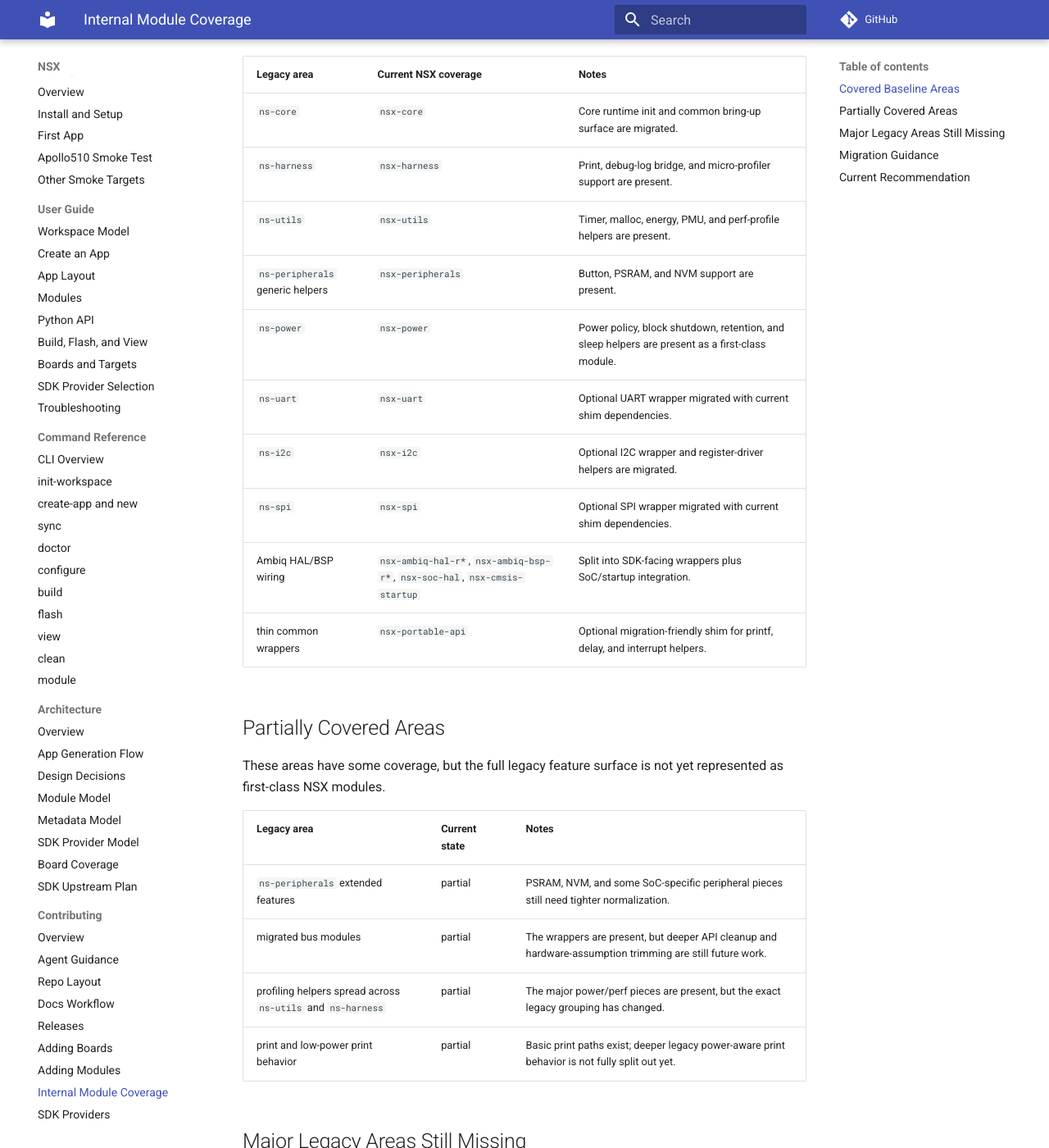
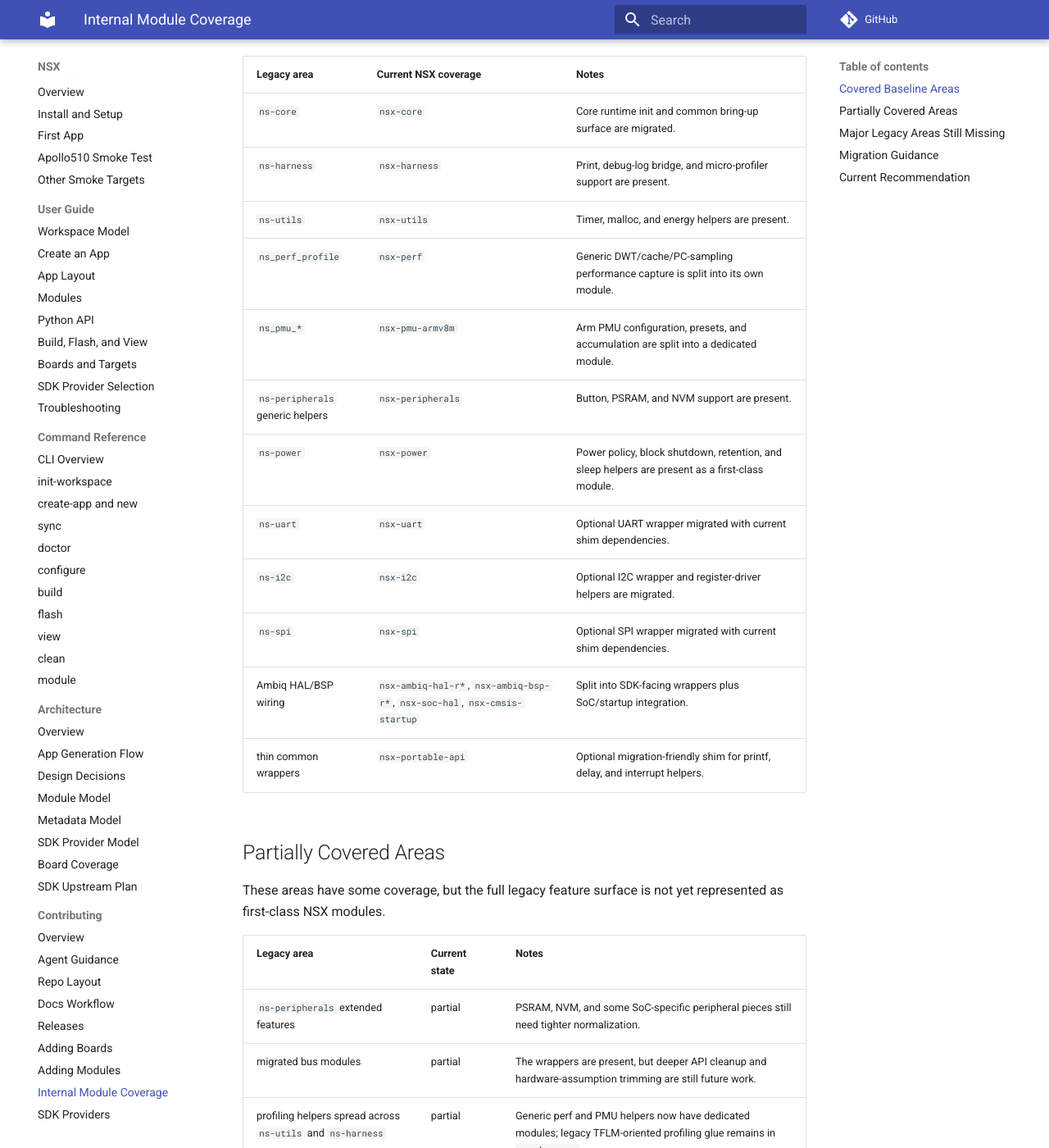
Before and after one commit to AmbiqAI/neuralspotx, an MkDocs documentation site: the page built from docs/contributing/module-coverage.md, in a window 1280 px wide and 1400 px high, scrolled down 363 px. Shown: the whole window at 82% size. Built offline with MkDocs 1.6.1 and Material for MkDocs 9.7.7, drawn with Linux system fonts in a browser that asks for light colours; comment, search, counter and statistics services are not loaded.

Commit message:
feat: register perf and pmu modules

```diff
--- a/docs/contributing/module-coverage.md
+++ b/docs/contributing/module-coverage.md
@@ -14,7 +14,9 @@ These major internal areas already have clear NSX coverage.
 | --- | --- | --- |
 | `ns-core` | `nsx-core` | Core runtime init and common bring-up surface are migrated. |
 | `ns-harness` | `nsx-harness` | Print, debug-log bridge, and micro-profiler support are present. |
-| `ns-utils` | `nsx-utils` | Timer, malloc, energy, PMU, and perf-profile helpers are present. |
+| `ns-utils` | `nsx-utils` | Timer, malloc, and energy helpers are present. |
+| `ns_perf_profile` | `nsx-perf` | Generic DWT/cache/PC-sampling performance capture is split into its own module. |
+| `ns_pmu_*` | `nsx-pmu-armv8m` | Arm PMU configuration, presets, and accumulation are split into a dedicated module. |
 | `ns-peripherals` generic helpers | `nsx-peripherals` | Button, PSRAM, and NVM support are present. |
 | `ns-power` | `nsx-power` | Power policy, block shutdown, retention, and sleep helpers are present as a first-class module. |
 | `ns-uart` | `nsx-uart` | Optional UART wrapper migrated with current shim dependencies. |
@@ -32,7 +34,7 @@ represented as first-class NSX modules.
 | --- | --- | --- |
 | `ns-peripherals` extended features | partial | PSRAM, NVM, and some SoC-specific peripheral pieces still need tighter normalization. |
 | migrated bus modules | partial | The wrappers are present, but deeper API cleanup and hardware-assumption trimming are still future work. |
-| profiling helpers spread across `ns-utils` and `ns-harness` | partial | The major power/perf pieces are present, but the exact legacy grouping has changed. |
+| profiling helpers spread across `ns-utils` and `ns-harness` | partial | Generic perf and PMU helpers now have dedicated modules; legacy TFLM-oriented profiling glue remains in `nsx-harness`. |
 | print and low-power print behavior | partial | Basic print paths exist; deeper legacy power-aware print behavior is not fully split out yet. |
 
 ## Major Legacy Areas Still Missing
```
Also changed, not shown: src/neuralspotx/data/registry.lock.yaml (+18 -0 lines), 1 other file.
